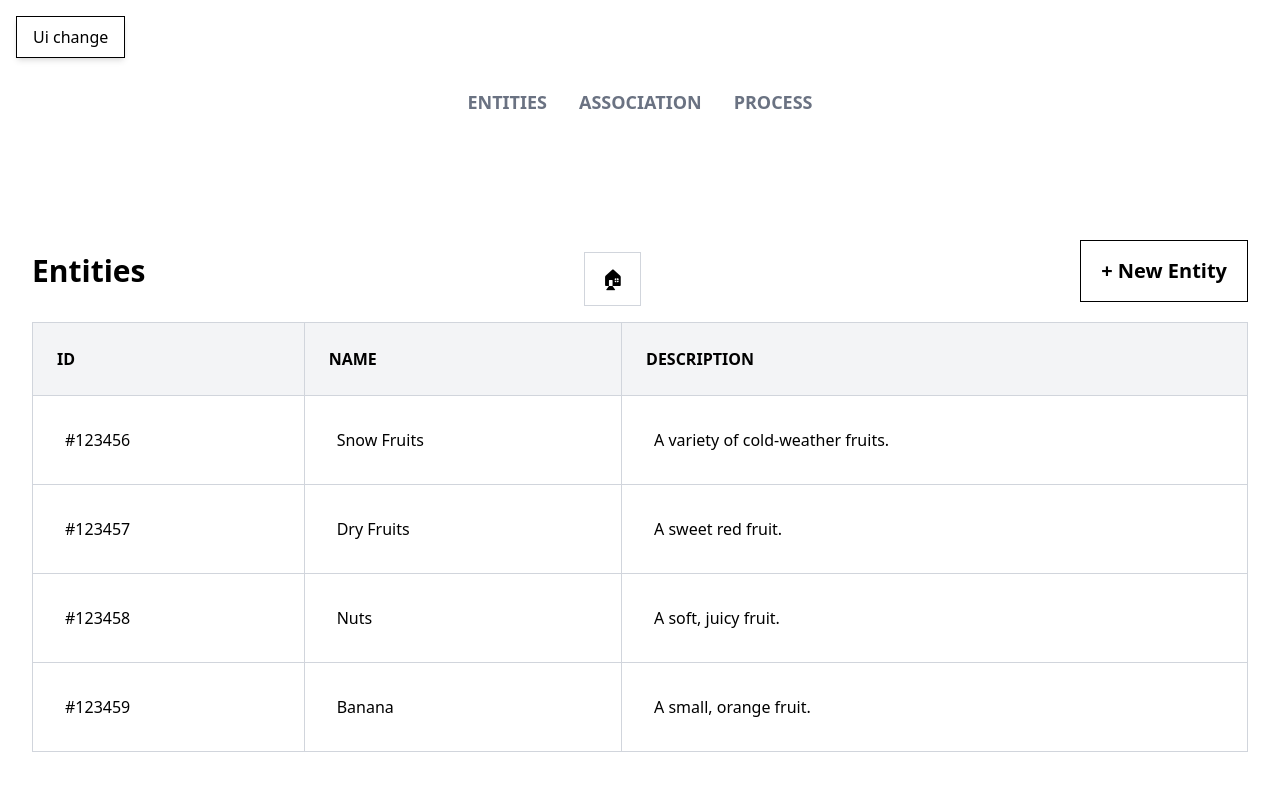
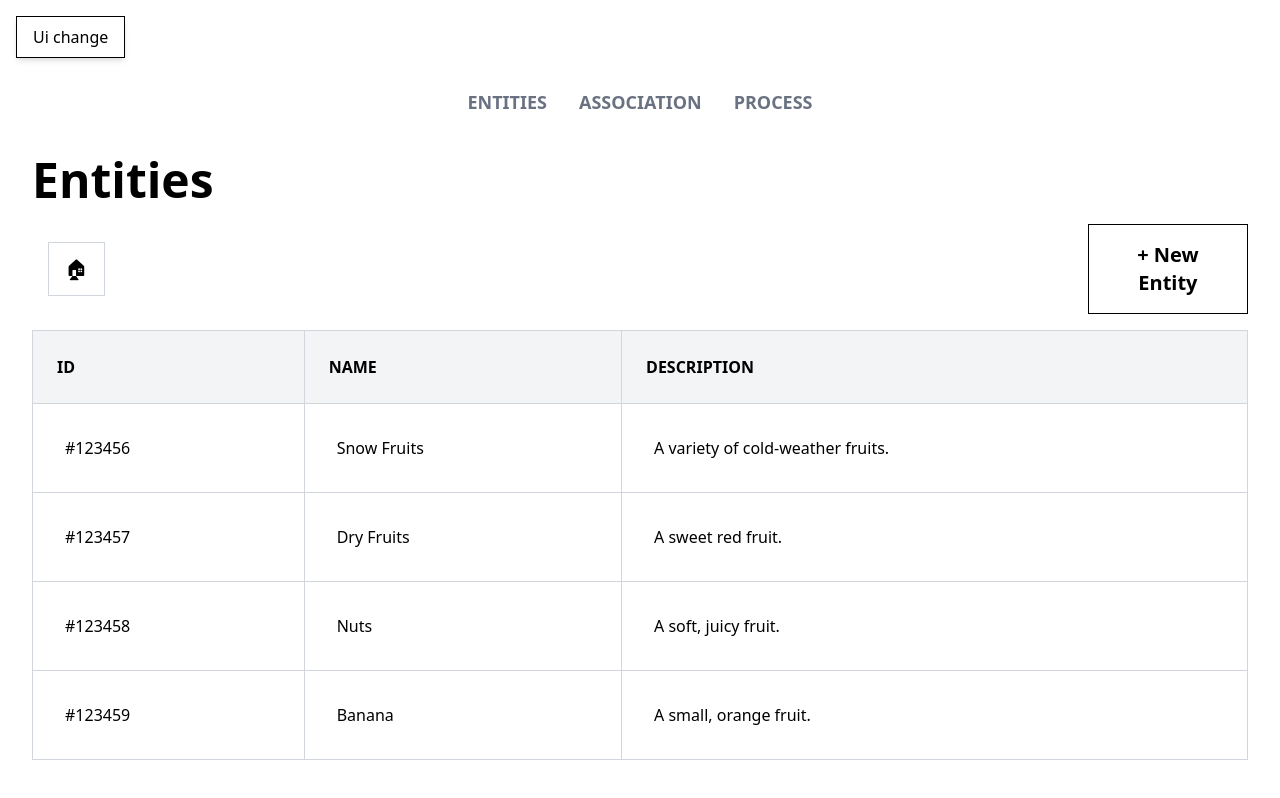
Before and after one commit to oviyasenthilkumar/nxi, a React (Vite) app: page / in a window 1280 px wide. Built offline with nearby package versions, Linux system fonts and the light colour scheme.

Commit message:
modified ui

```diff
--- a/src/Components/Association.jsx
+++ b/src/Components/Association.jsx
@@ -27,10 +27,13 @@ const Association = () => {
 
   return (
     <div className="flex flex-col items-center min-h-screen p-8">
-     <Link to='/ui'> <button className="absolute top-4 left-4 border   px-4 py-2  shadow-md  transition">
-     Ui change
-    </button></Link>
-    <Header/>
+      <Link to="/ui">
+        {" "}
+        <button className="absolute top-4 left-4 border   px-4 py-2  shadow-md  transition cursor-pointer">
+          Ui change
+        </button>
+      </Link>
+      <Header />
 
       {/* Header */}
       <div className="flex justify-between items-center w-full max-w-8xl mb-6 mt-10">
@@ -61,7 +64,9 @@ const Association = () => {
               <tr>
                 <th className="border border-gray-300 p-6 text-left">ID</th>
                 <th className="border border-gray-300 p-6 text-left">NAME</th>
-                <th className="border border-gray-300 p-6 text-left">DESCRIPTION</th>
+                <th className="border border-gray-300 p-6 text-left">
+                  DESCRIPTION
+                </th>
               </tr>
             </thead>
             <tbody>
--- a/src/Components/Entity.jsx
+++ b/src/Components/Entity.jsx
@@ -306,41 +306,19 @@ const EntitiesTable = () => {
       <Header />
       <Link to="/ui">
         {" "}
-        <button className="absolute top-4 left-4 border   px-4 py-2  shadow-md  transition">
+        <button className="absolute top-4 left-4 border   px-4 py-2  shadow-md  transition cursor-pointer">
           Ui change
         </button>
       </Link>
+      <h1 className="text-5xl font-bold text-start w-full">Entities</h1>
       {/* Header */}
-      <div className="flex justify-between items-center w-full max-w-8xl mb-4 mt-20">
-        <h1 className="text-3xl font-bold">Entities</h1>
-
+      <div className="flex justify-between items-center w-full max-w-8xl mb-4 mt-5">
         {/* Breadcrumbs Below */}
-        {/* <div className="flex items-center space-x-2 mt-4">
+        <div className="flex items-start w-full space-x-2 m-4">
           {hierarchyLevels.map((level, index) => (
             <div key={index} className="flex items-center space-x-2">
               <span
-                className="px-4 py-3 text-xl border border-gray-300 cursor-pointer hover:text-blue-600 flex items-center"
-                onClick={() => handleNavigateBack(index)}
-              >
-                {index === 0 ? (
-                  <span className="text-xl">🏠︎</span> // Home icon for L0
-                ) : (
-                  <span>L{index}</span> // L1, L2, etc.
-                )}
-                {index !== 0 && <span className="ml-1"> | {level.name}</span>}
-              </span>
-              {index < hierarchyLevels.length - 1 && (
-                <span className="text-gray-500">{">"}</span>
-              )}
-            </div>
-          ))}
-        </div> */}
-        <div className="flex items-center space-x-2 mt-4">
-          {hierarchyLevels.map((level, index) => (
-
-            <div key={index} className="flex items-center space-x-2">
-              <span
-                className="px-4 py-3 text-xl border border-gray-300 cursor-pointer hover:text-blue-600 flex items-center"
+                className="px-4 py-3 text-xl border border-gray-300 cursor-pointer hover:text-blue-900 flex items-center"
                 onClick={() => handleNavigateBack(index)}
               >
                 {index === 0 ? (
@@ -362,10 +340,9 @@ const EntitiesTable = () => {
             </div>
           ))}
         </div>
-
         <button
           onClick={() => handleFormOpen()}
-          className="px-5 py-4 border text-xl font-bold"
+          className="px-5 py-4 border text-xl font-bold w-[15%]"
         >
           + New Entity
         </button>
@@ -389,7 +366,7 @@ const EntitiesTable = () => {
                 <tr
                   key={entity.id}
                   className="border border-gray-300 cursor-pointer"
-                  onClick={() => handleRowClick(entity.id,entity.name)}
+                  onClick={() => handleRowClick(entity.id, entity.name)}
                 >
                   <td className="border border-gray-300 p-8">{entity.id}</td>
                   <td className="border border-gray-300 p-8">{entity.name}</td>
--- a/src/Components/NestedTable.jsx
+++ b/src/Components/NestedTable.jsx
@@ -762,12 +762,14 @@ const NestedTable = () => {
 
   return (
     <>
-         <Link to='/entities'> <button className="relative m-5 border   px-4 py-2  shadow-md  transition">
+      <Link to="/entities">
+        {" "}
+        <button className="relative m-5 border   px-4 py-2  shadow-md  transition cursor-pointer">
           Ui change
-    </button></Link>
+        </button>
+      </Link>
 
       <div className="overflow-x-auto p-4 bg-gray-800">
-
         <table className="w-full border-collapse text-white">
           <thead>
             <tr className="bg-gray-900 text-left">
--- a/src/Components/Process.jsx
+++ b/src/Components/Process.jsx
@@ -31,10 +31,13 @@ const ProcessTable = () => {
 
   return (
     <div className="flex flex-col items-center min-h-screen p-8">
-     <Link to='/ui'> <button className="absolute top-4 left-4 border   px-4 py-2  shadow-md  transition">
-     Ui change
-    </button></Link>
-    <Header/>
+      <Link to="/ui">
+        {" "}
+        <button className="absolute top-4 left-4 border   px-4 py-2  shadow-md  transition cursor-pointer">
+          Ui change
+        </button>
+      </Link>
+      <Header />
       <div className="flex justify-between items-center w-full max-w-8xl mb-4 mt-20">
         <h1 className="text-3xl font-bold">Process</h1>
         <button
@@ -49,31 +52,53 @@ const ProcessTable = () => {
           <table className="w-full border-collapse border border-gray-300">
             <thead className="bg-gray-100">
               <tr>
-                <th className="border border-gray-300 p-6 text-left">ASSOCIATIONS</th>
+                <th className="border border-gray-300 p-6 text-left">
+                  ASSOCIATIONS
+                </th>
                 <th className="border border-gray-300 p-6 text-left">ID</th>
                 <th className="border border-gray-300 p-6 text-left">PRE</th>
                 <th className="border border-gray-300 p-6 text-left">SUC</th>
                 <th className="border border-gray-300 p-6 text-left">INPUTS</th>
-                <th className="border border-gray-300 p-6 text-left">PROCESSING BRIEF</th>
-                <th className="border border-gray-300 p-6 text-left">OUTPUTS</th>
-                <th className="border border-gray-300 p-6 text-left">ACTIONS</th>
+                <th className="border border-gray-300 p-6 text-left">
+                  PROCESSING BRIEF
+                </th>
+                <th className="border border-gray-300 p-6 text-left">
+                  OUTPUTS
+                </th>
+                <th className="border border-gray-300 p-6 text-left">
+                  ACTIONS
+                </th>
               </tr>
             </thead>
             <tbody>
               {processes.map((process) => (
                 <tr key={process.id} className="border border-gray-300">
-                  <td className="border border-gray-300 p-6">{process.association}</td>
+                  <td className="border border-gray-300 p-6">
+                    {process.association}
+                  </td>
                   <td className="border border-gray-300 p-6">{process.id}</td>
                   <td className="border border-gray-300 p-6">{process.pre}</td>
                   <td className="border border-gray-300 p-6">{process.suc}</td>
-                  <td className="border border-gray-300 p-6">{process.inputs}</td>
-                  <td className="border border-gray-300 p-6">{process.processingBrief}</td>
-                  <td className="border border-gray-300 p-6">{process.outputs}</td>
+                  <td className="border border-gray-300 p-6">
+                    {process.inputs}
+                  </td>
+                  <td className="border border-gray-300 p-6">
+                    {process.processingBrief}
+                  </td>
+                  <td className="border border-gray-300 p-6">
+                    {process.outputs}
+                  </td>
                   <td className="border border-gray-300 p-6 flex space-x-2">
-                    <button className="text-gray-500 hover:text-gray-700" onClick={() => handleEdit(process)}>
+                    <button
+                      className="text-gray-500 hover:text-gray-700"
+                      onClick={() => handleEdit(process)}
+                    >
                       <Pencil size={16} />
                     </button>
-                    <button className="text-gray-500 hover:text-gray-700" onClick={() => handleDelete(process.id)}>
+                    <button
+                      className="text-gray-500 hover:text-gray-700"
+                      onClick={() => handleDelete(process.id)}
+                    >
                       <Trash size={16} />
                     </button>
                   </td>
@@ -83,7 +108,12 @@ const ProcessTable = () => {
           </table>
         </div>
         {isFormOpen && (
-          <ProcessForm onClose={handleFormClose} existingProcess={editingProcess} setProcesses={setProcesses} processes={processes} />
+          <ProcessForm
+            onClose={handleFormClose}
+            existingProcess={editingProcess}
+            setProcesses={setProcesses}
+            processes={processes}
+          />
         )}
       </div>
     </div>
```
Lines whose indentation alone changed are shown as unchanged.
